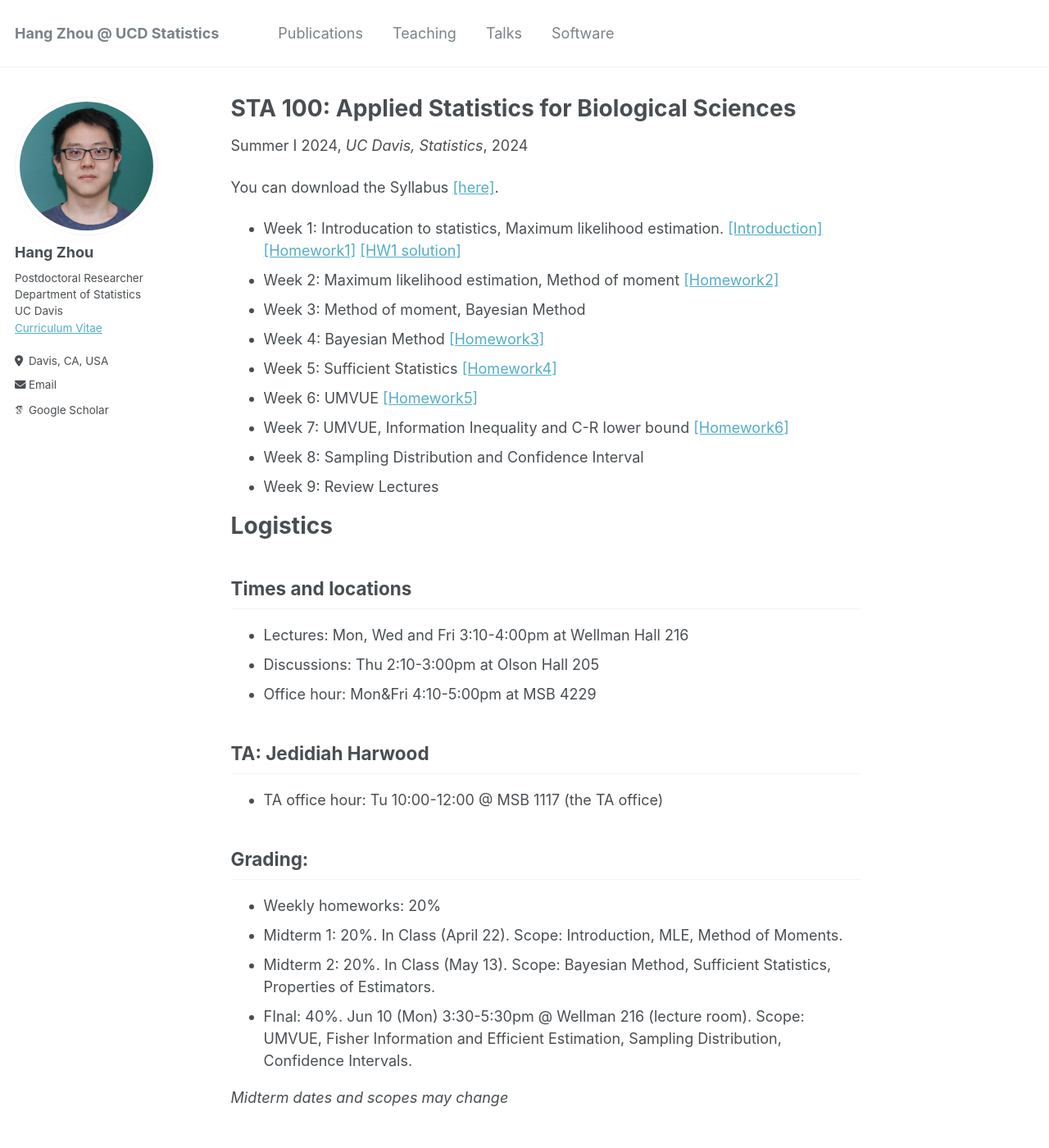
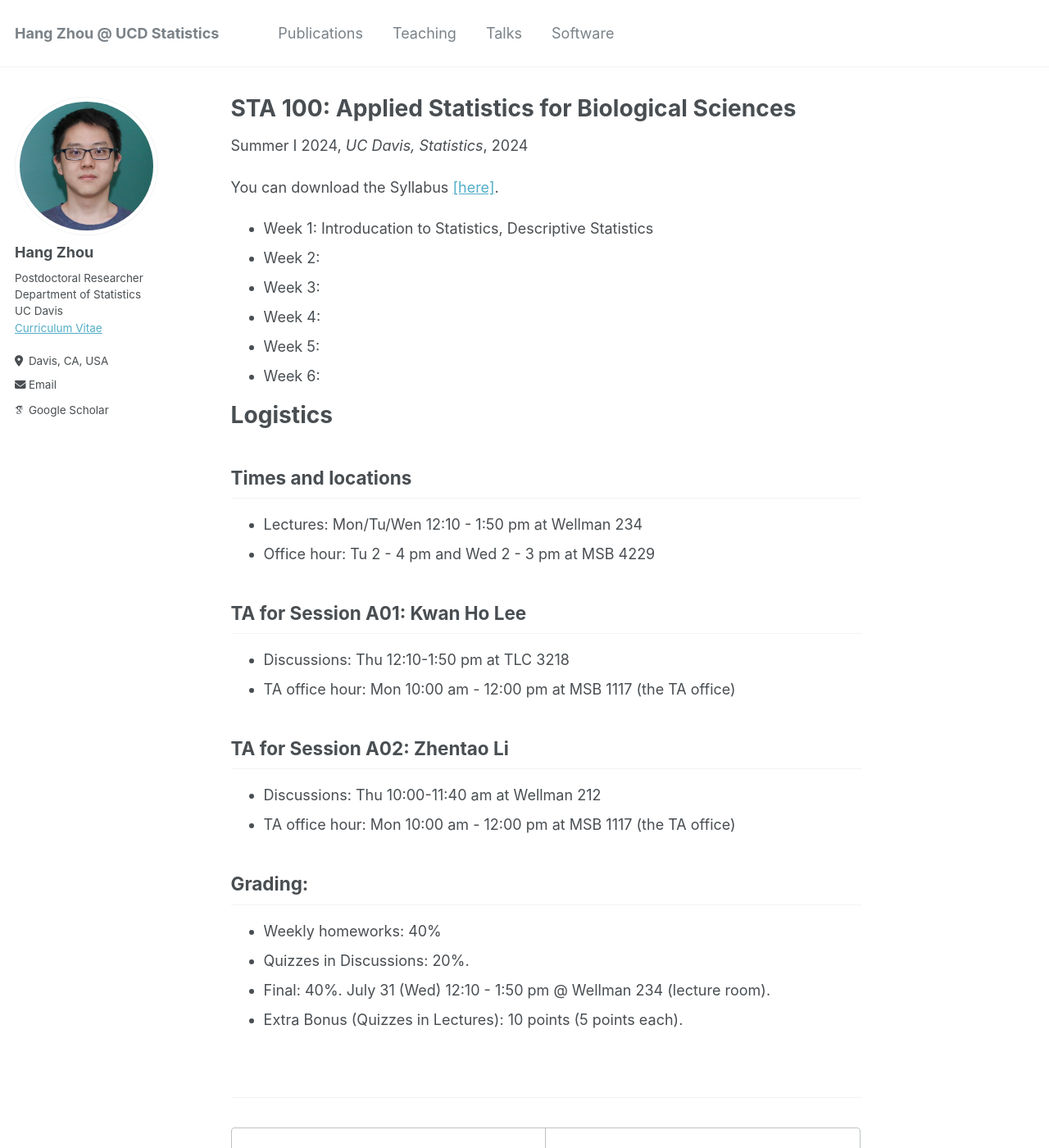
Before and after one commit to hg-zh/hg-zh.github.io, a Jekyll site: the page built from _teaching/2024-SS1-STA100.md, in a window 1280 px wide and 1400 px high. Shown: the whole window at 82% size. Built offline with Jekyll 4.4.1, drawn with Linux system fonts in a browser that asks for light colours; some web fonts are replaced.

Commit message:
Update 2024-SS1-STA100.md

```diff
--- a/_teaching/2024-SS1-STA100.md
+++ b/_teaching/2024-SS1-STA100.md
@@ -10,37 +10,38 @@ location: "City, Country"
 
 
 
-You can download the Syllabus [\[here\]](https://hg-zh.github.io/files/Syllabus.pdf).
+You can download the Syllabus [\[here\]](https://hg-zh.github.io/files/STA100/Syllabus.pdf).
 
 
 
-- Week 1: Introducation to statistics, Maximum likelihood estimation. [\[Introduction\]](https://hg-zh.github.io/files/Lecture_1.pdf) [\[Homework1\]](https://hg-zh.github.io/files/HW1.pdf) [\[HW1 solution\]](https://hg-zh.github.io/files/HW1_solution.pdf)
-- Week 2: Maximum likelihood estimation, Method of moment [\[Homework2\]](https://hg-zh.github.io/files/HW2.pdf)
-- Week 3: Method of moment, Bayesian Method
-- Week 4: Bayesian Method [\[Homework3\]](https://hg-zh.github.io/files/HW3.pdf)
-- Week 5: Sufficient Statistics [\[Homework4\]](https://hg-zh.github.io/files/HW4.pdf)
-- Week 6: UMVUE [\[Homework5\]](https://hg-zh.github.io/files/HW5.pdf)
-- Week 7: UMVUE, Information Inequality and C-R lower bound [\[Homework6\]](https://hg-zh.github.io/files/HW6.pdf)
-- Week 8: Sampling Distribution and Confidence Interval
-- Week 9: Review Lectures
+- Week 1: Introducation to Statistics, Descriptive Statistics
+- Week 2:
+- Week 3:
+- Week 4:
+- Week 5:
+- Week 6:
 
 # Logistics
 
 ## Times and locations
 
-- Lectures: Mon, Wed and Fri 3:10-4:00pm at Wellman Hall 216
-- Discussions: Thu 2:10-3:00pm at Olson Hall 205
-- Office hour: Mon&Fri 4:10-5:00pm at MSB 4229
+- Lectures: Mon/Tu/Wen 12:10 - 1:50 pm at Wellman 234
+- Office hour: Tu 2 - 4 pm and Wed 2 - 3 pm at MSB 4229
 
-## TA: Jedidiah Harwood
+## TA for Session A01: Kwan Ho Lee
 
-- TA office hour:  Tu 10:00-12:00 @ MSB 1117 (the TA office)
+- Discussions: Thu 12:10-1:50 pm at TLC 3218
+- TA office hour: Mon  10:00 am - 12:00 pm at MSB 1117 (the TA office)
+
+## TA for Session A02: Zhentao Li
+
+- Discussions: Thu 10:00-11:40 am at Wellman 212
+- TA office hour: Mon  10:00 am - 12:00 pm at MSB 1117 (the TA office)
+
 
 ## Grading:
 
-- Weekly homeworks: 20%
-- Midterm 1: 20%. In Class (April 22). Scope: Introduction, MLE, Method of Moments.
-- Midterm 2: 20%. In Class (May 13). Scope: Bayesian Method, Sufficient Statistics, Properties of Estimators.
-- FInal: 40%. Jun 10 (Mon)  3:30-5:30pm @ Wellman 216 (lecture room). Scope: UMVUE, Fisher Information and Efficient Estimation, Sampling Distribution, Confidence Intervals.
-
-*Midterm dates and scopes may change*
+- Weekly homeworks: 40%
+- Quizzes in Discussions: 20%.
+- Final: 40%. July 31 (Wed)  12:10 - 1:50 pm @ Wellman 234 (lecture room).
+- Extra Bonus (Quizzes in Lectures): 10 points (5 points each).
```
